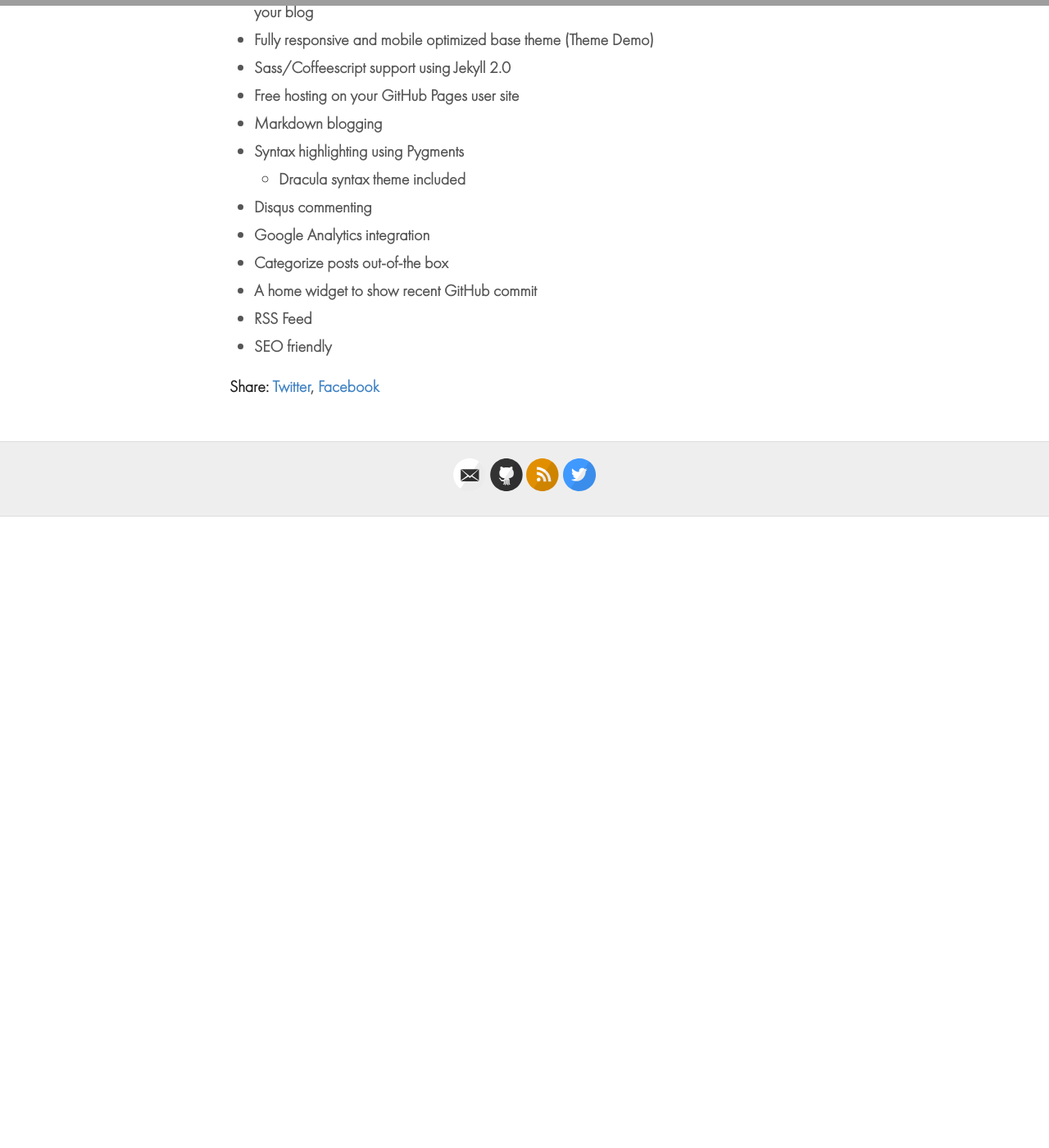
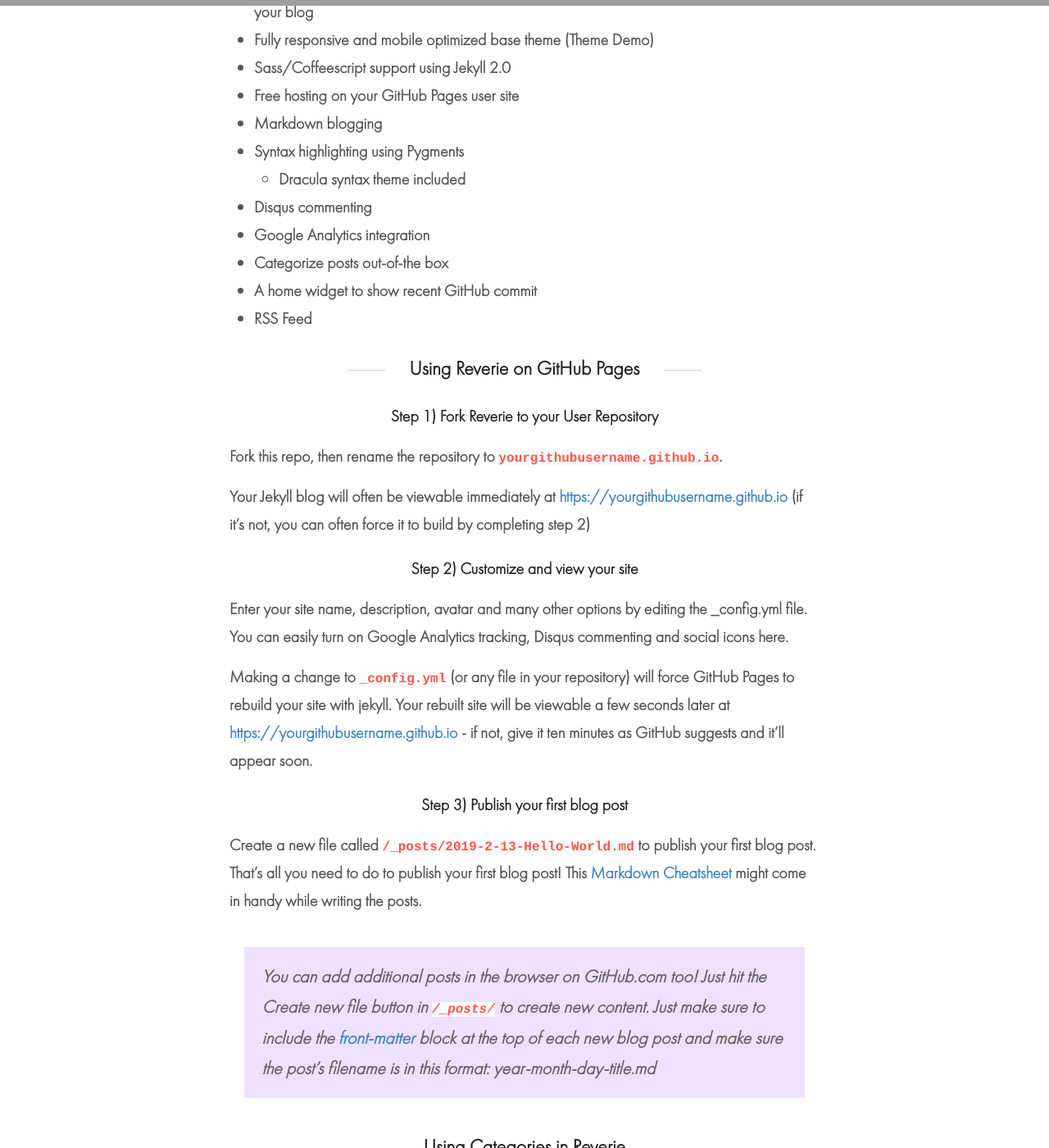
Before and after one commit to amitmerchant1990/reverie, a Jekyll site: the page built from _posts/2019-02-03-introducing-reverie-jekyll-theme.md, in a window 1280 px wide and 1400 px high, scrolled down 615 px. Shown: the whole window at 82% size. Built offline with Jekyll 4.4.1, drawn with Linux system fonts in a browser that asks for light colours; before the commit the page ends 1245 px from its top, so only the background shows below that; some of the changed text lies outside the part shown; grey boxes are pictures that could not be loaded.

Commit message:
Update 2019-02-03-introducing-reverie-jekyll-theme.md

````diff
--- a/_posts/2019-02-03-introducing-reverie-jekyll-theme.md
+++ b/_posts/2019-02-03-introducing-reverie-jekyll-theme.md
@@ -22,4 +22,53 @@
 - Categorize posts out-of-the box
 - A home widget to show recent GitHub commit
 - RSS Feed
-- SEO friendly
+
+## Using Reverie on GitHub Pages
+
+### Step 1) Fork Reverie to your User Repository
+
+Fork this repo, then rename the repository to `yourgithubusername.github.io`.
+
+Your Jekyll blog will often be viewable immediately at <https://yourgithubusername.github.io> (if it's not, you can often force it to build by completing step 2)
+
+### Step 2) Customize and view your site
+
+Enter your site name, description, avatar and many other options by editing the _config.yml file. You can easily turn on Google Analytics tracking, Disqus commenting and social icons here.
+
+Making a change to `_config.yml` (or any file in your repository) will force GitHub Pages to rebuild your site with jekyll. Your rebuilt site will be viewable a few seconds later at <https://yourgithubusername.github.io> - if not, give it ten minutes as GitHub suggests and it'll appear soon.
+
+### Step 3) Publish your first blog post
+
+Create a new file called `/_posts/2019-2-13-Hello-World.md` to publish your first blog post. That's all you need to do to publish your first blog post! This [Markdown Cheatsheet](https://github.com/adam-p/markdown-here/wiki/Markdown-Cheatsheet) might come in handy while writing the posts.
+
+> You can add additional posts in the browser on GitHub.com too! Just hit the <kbd>Create new file</kbd> button in `/_posts/` to create new content. Just make sure to include the [front-matter](http://jekyllrb.com/docs/frontmatter/) block at the top of each new blog post and make sure the post's filename is in this format: year-month-day-title.md
+
+## Using Categories in Reverie
+
+You can categorize your content based on categories in Reverie. For this, you just need to add categories in front matter like below:
+
+For adding single category:
+
+```md
+categories: JavaScript
+```
+
+For adding multiple categories:
+
+```md
+categories: [PHP, Laravel]
+```
+
+The contegorized content can be shown over this URL: <https://yourgithubusername.github.io/categories/>
+
+## RSS
+
+The generated [RSS feed](https://en.wikipedia.org/wiki/RSS) of your blog can be found at <https://yourgithubusername.github.io/feed>. You can see the example RSS feed over [here](https://www.amitmerchant.com/feed).
+
+## Sitemap
+
+The generated sitemap of your blog can be found at <https://yourgithubusername.github.io/sitemap>.
+
+## License
+
+MIT
````
